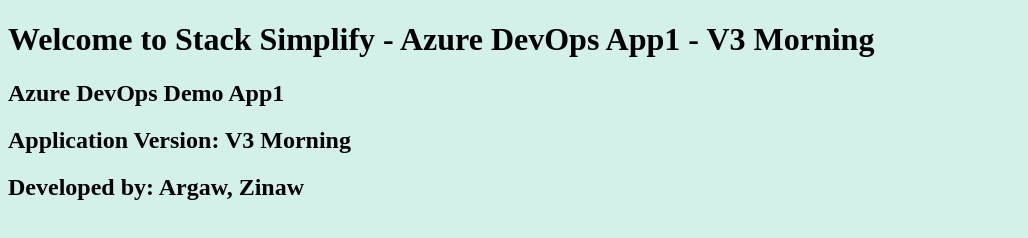
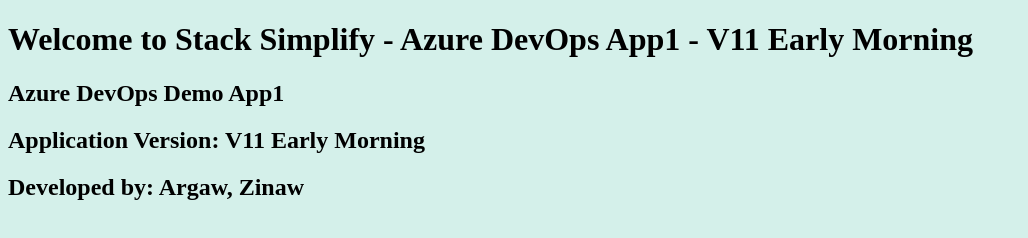
Before and after one commit to zinawargaw/azure-devops-github-acr-aks-app1, a plain HTML site: page index.html in a window 1280 px wide. Shown: the whole page, without its empty margins (0-1028 px from the left). Drawn offline with Linux system fonts and the light colour scheme.

Commit message:
V11 Commit Zinaw A.

```diff
--- a/index.html
+++ b/index.html
@@ -1,9 +1,9 @@
 <!DOCTYPE html>
 <html>
    <body style="background-color:rgb(212, 240, 234);">
-      <h1>Welcome to Stack Simplify - Azure DevOps App1 - V3 Morning</h1>
+      <h1>Welcome to Stack Simplify - Azure DevOps App1 - V11 Early Morning</h1>
       <h2>Azure DevOps Demo App1</h2>
-      <h2>Application Version: V3 Morning</h2>
+      <h2>Application Version: V11 Early Morning</h2>
       <h2>Developed by: Argaw, Zinaw</h2>
    </body>
 </html>
```
Also changed, not shown: 1 other file.
